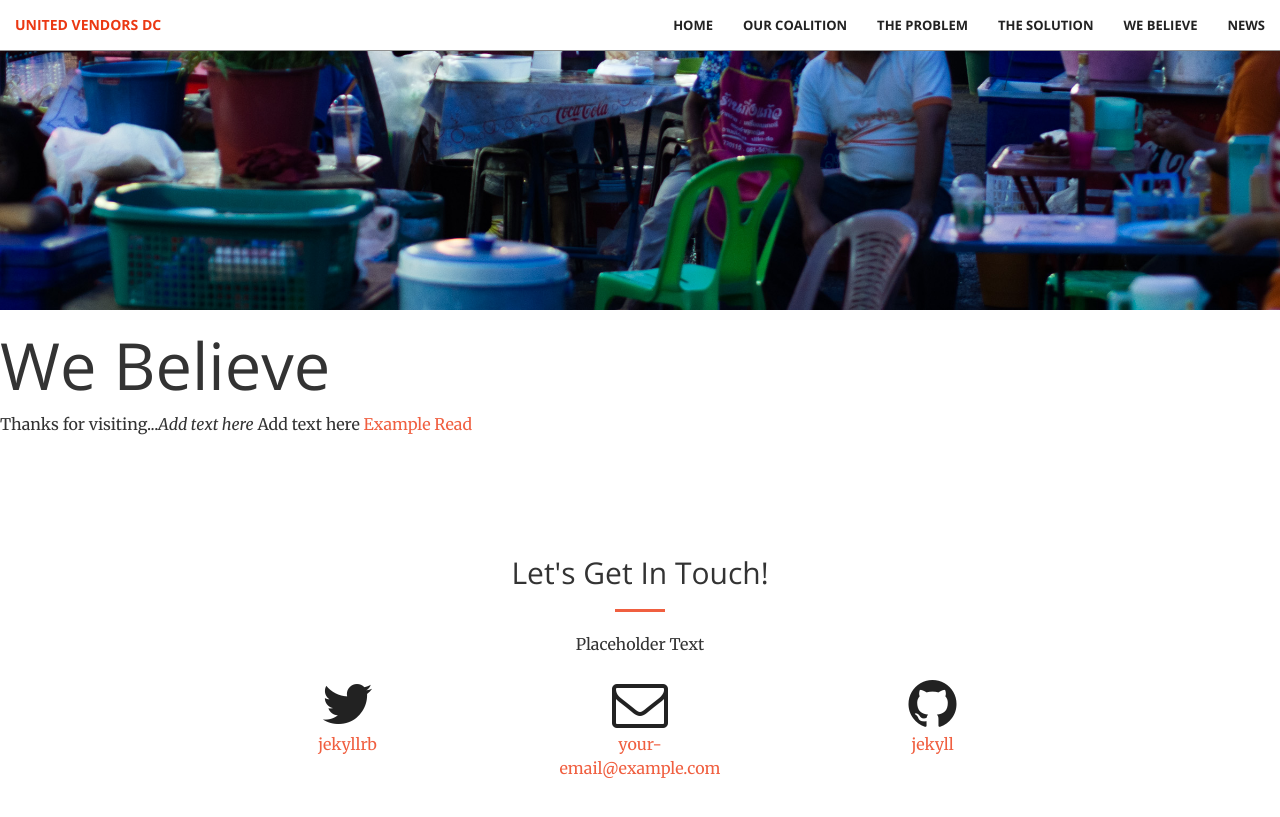
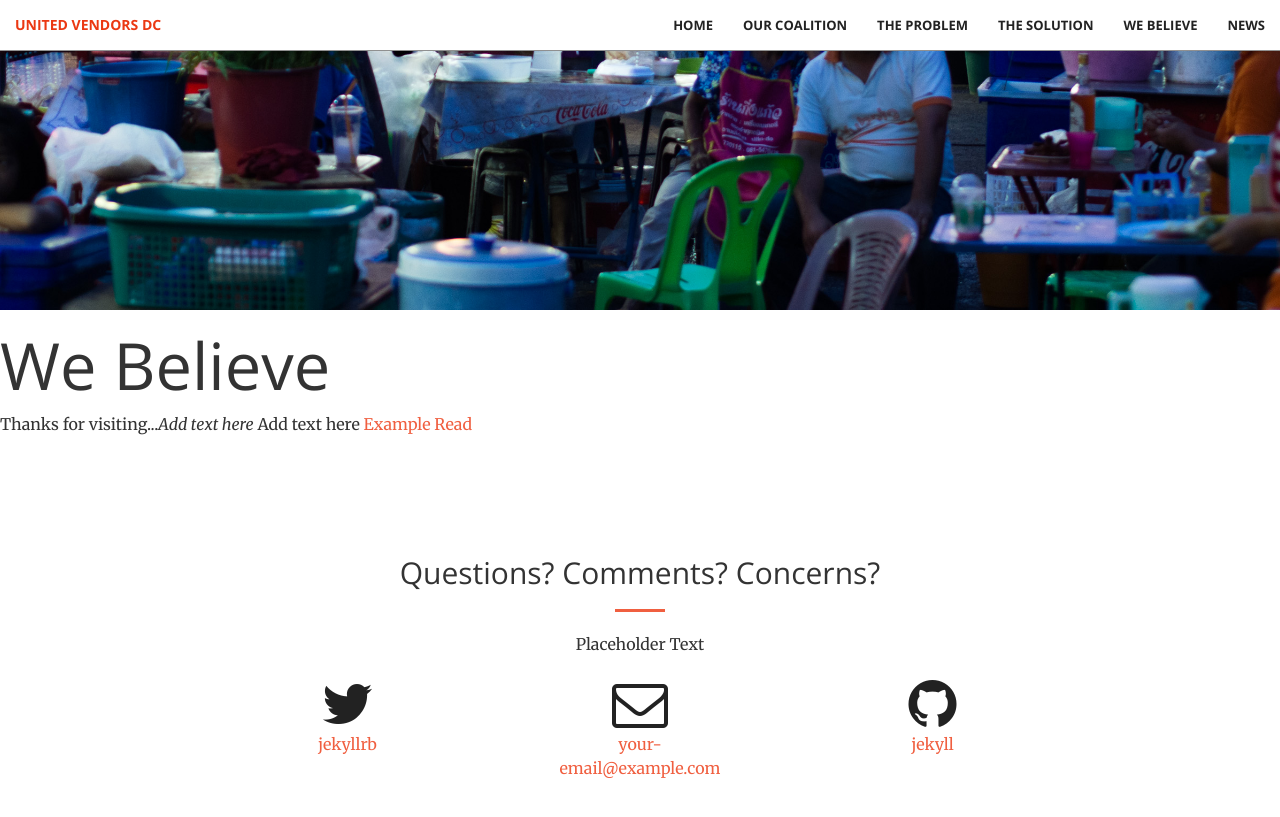
Before and after one commit to UnitedVendorsDC/unitedvendorsdc.github.io, a Jekyll site: the page built from weBelieve.html, in a window 1280 px wide and 900 px high, scrolled down 610 px. Shown: the top 817 px of the window. Built offline with Jekyll 4.4.1, drawn with Linux system fonts in a browser that asks for light colours.

Commit message:
Update contact.html

```diff
--- a/_includes/contact.html
+++ b/_includes/contact.html
@@ -2,7 +2,7 @@
     <div class="container">
         <div class="row">
             <div class="col-lg-8 col-lg-offset-2 text-center">
-                <h2 class="section-heading">Let's Get In Touch!</h2>
+                <h2 class="section-heading">Questions? Comments? Concerns?</h2>
                 <hr class="primary">
                 <p>Placeholder Text</p>
             </div>
```
